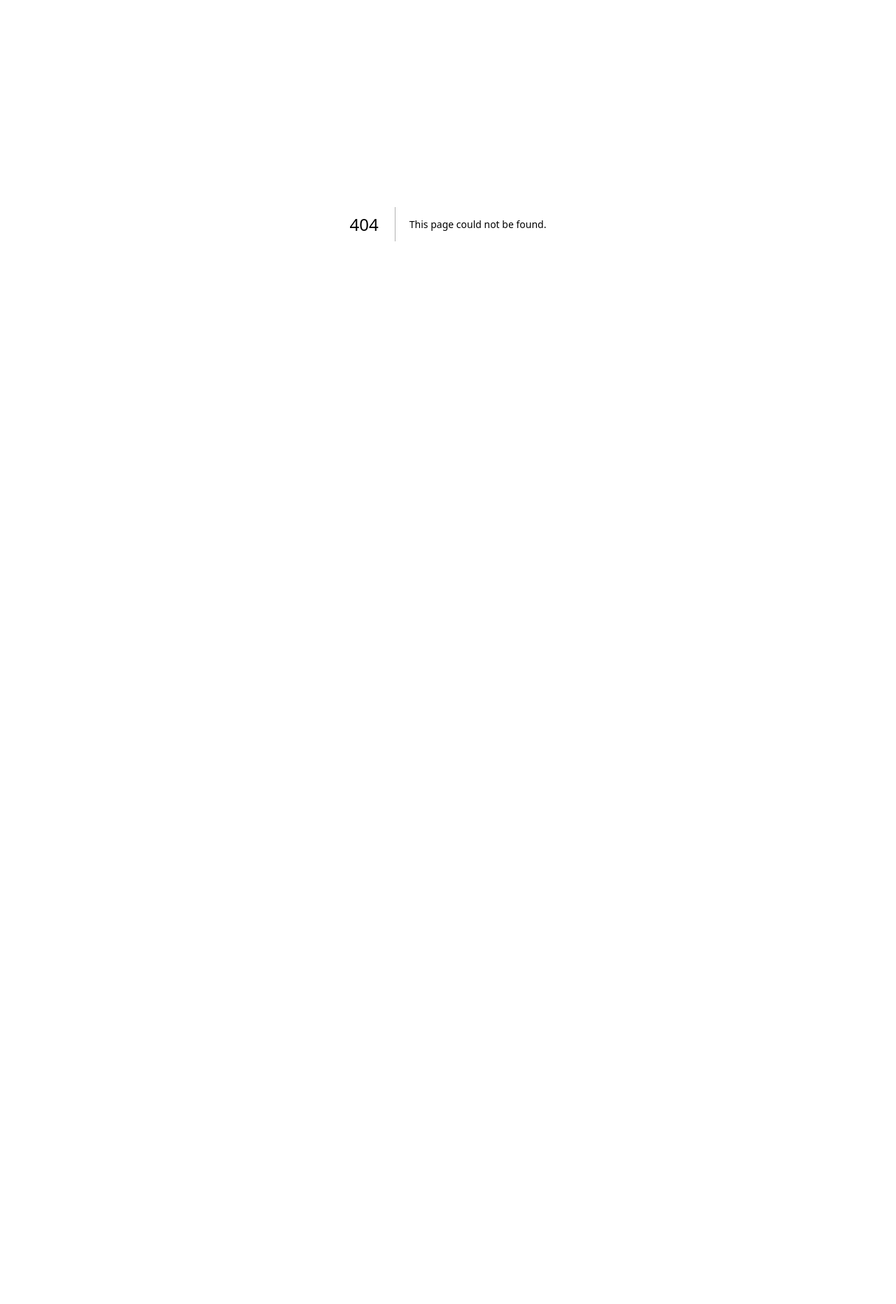
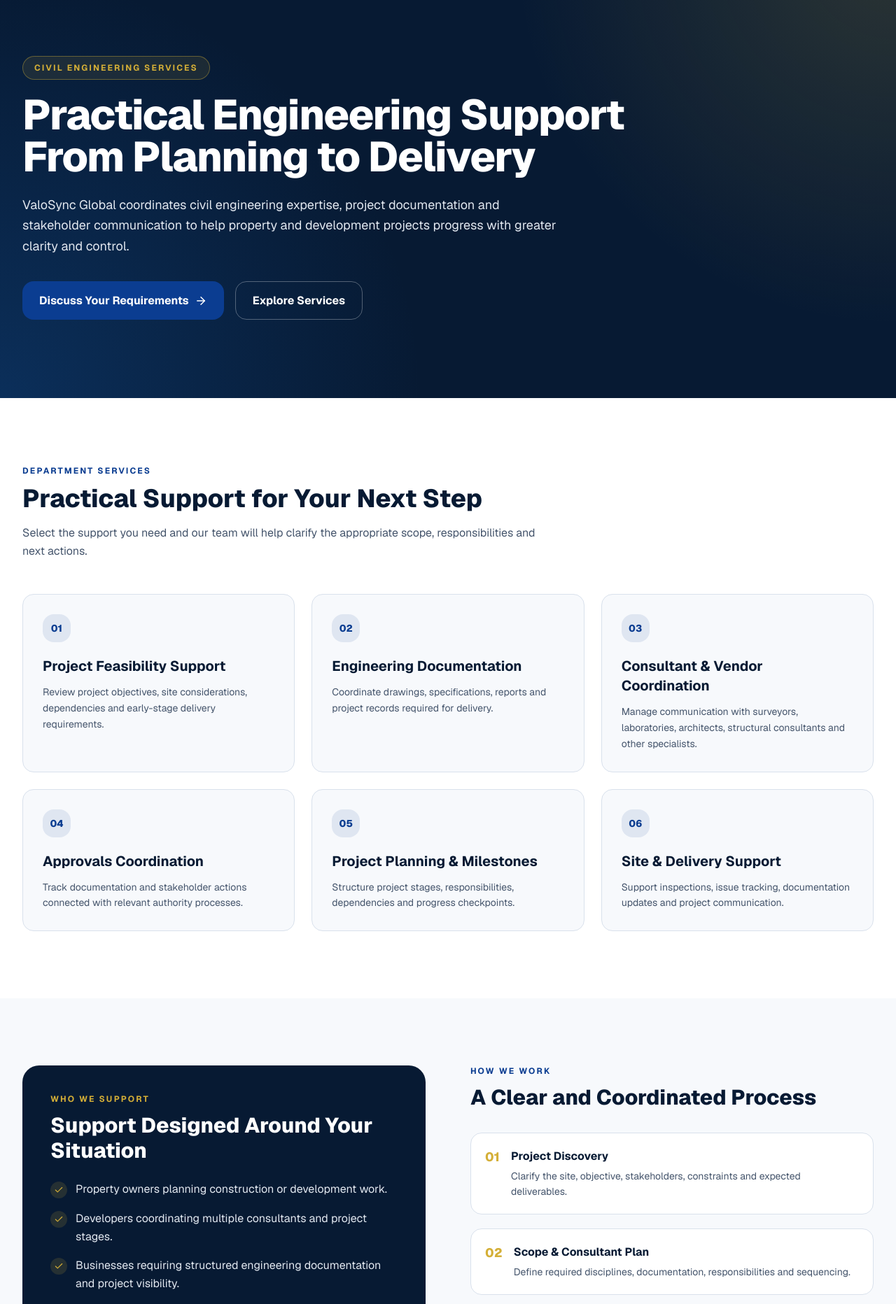
Before and after one commit to mayank-207/ValoSync-Global, a Next.js app: page /civil-engineering in a window 1280 px wide. Before the commit this address had no page. Shown: the part 80-1944 px from the top of the page at 70% size. Before the commit the page ends 800 px from the top, so only its background shows below. Built offline with nearby package versions, Linux system fonts and the light colour scheme.

Commit message:
Add civil-engineering department page

```diff
--- /dev/null
+++ b/app/civil-engineering/page.tsx
@@ -0,0 +1,34 @@
+import type { Metadata } from "next";
+import DepartmentPage, { DepartmentPageData } from "@/components/sections/departments/DepartmentPage";
+
+export const metadata: Metadata = {
+  title: "Civil Engineering Project Support | ValoSync Global",
+  description: "Civil engineering planning, documentation, consultant coordination and project-support services.",
+  alternates: { canonical: "/civil-engineering" },
+};
+
+const data: DepartmentPageData = {
+  eyebrow: "Civil Engineering Services",
+  title: "Practical Engineering Support From Planning to Delivery",
+  introduction: "ValoSync Global coordinates civil engineering expertise, project documentation and stakeholder communication to help property and development projects progress with greater clarity and control.",
+  services: [
+    { title: "Project Feasibility Support", description: "Review project objectives, site considerations, dependencies and early-stage delivery requirements." },
+    { title: "Engineering Documentation", description: "Coordinate drawings, specifications, reports and project records required for delivery." },
+    { title: "Consultant & Vendor Coordination", description: "Manage communication with surveyors, laboratories, architects, structural consultants and other specialists." },
+    { title: "Approvals Coordination", description: "Track documentation and stakeholder actions connected with relevant authority processes." },
+    { title: "Project Planning & Milestones", description: "Structure project stages, responsibilities, dependencies and progress checkpoints." },
+    { title: "Site & Delivery Support", description: "Support inspections, issue tracking, documentation updates and project communication." },
+  ],
+  audiences: ["Property owners planning construction or development work.", "Developers coordinating multiple consultants and project stages.", "Businesses requiring structured engineering documentation and project visibility.", "Project managers seeking stronger coordination across technical stakeholders."],
+  process: [
+    { title: "Project Discovery", description: "Clarify the site, objective, stakeholders, constraints and expected deliverables." },
+    { title: "Scope & Consultant Plan", description: "Define required disciplines, documentation, responsibilities and sequencing." },
+    { title: "Coordination & Tracking", description: "Manage deliverables, communications, dependencies and project records." },
+    { title: "Handover & Close-Out", description: "Coordinate final documentation, outstanding actions and completion information." },
+  ],
+  disclaimer: "Engineering designs, certifications and statutory submissions will only be completed or approved by appropriately qualified and registered professionals where required.",
+};
+
+export default function CivilEngineeringPage() {
+  return <DepartmentPage data={data} />;
+}
```
